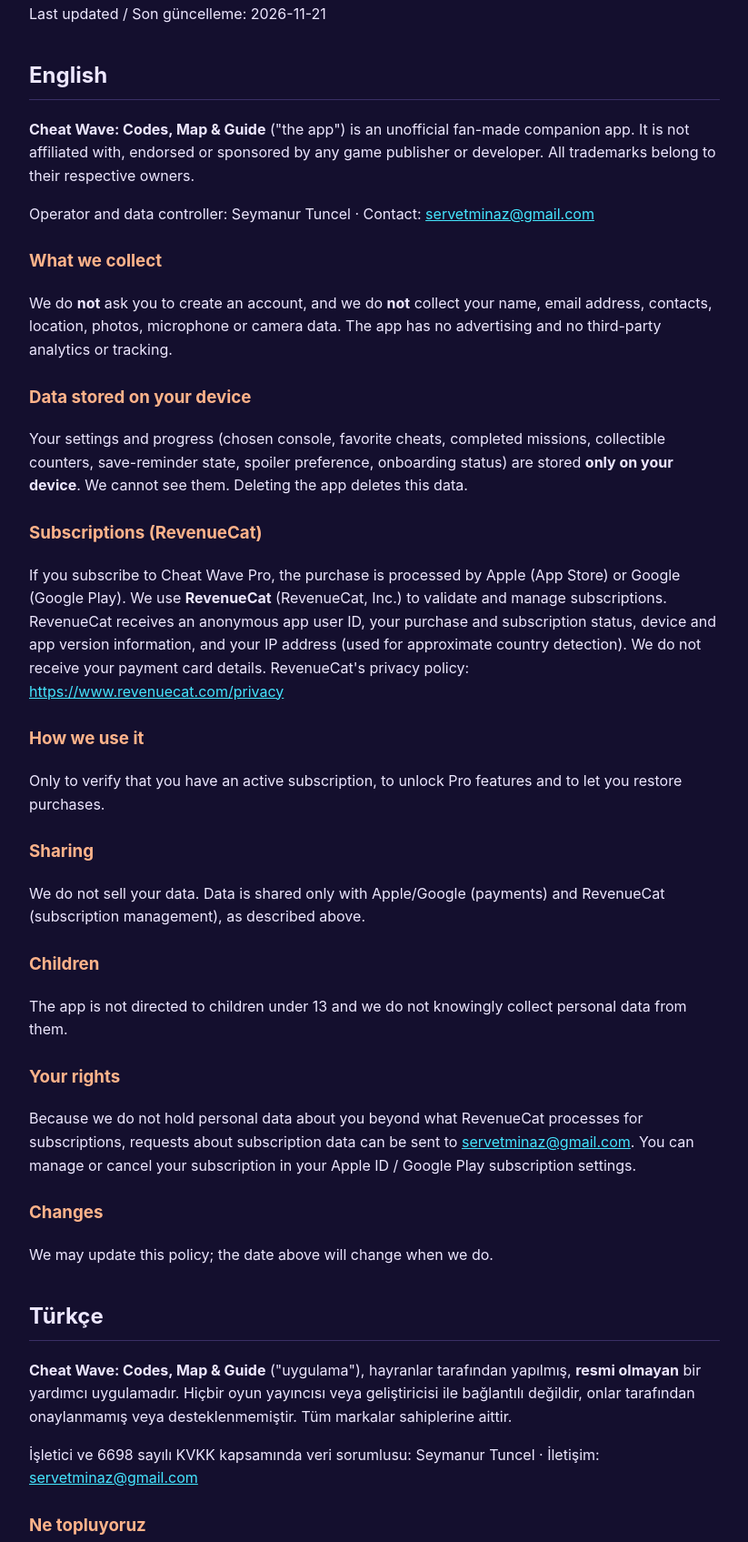
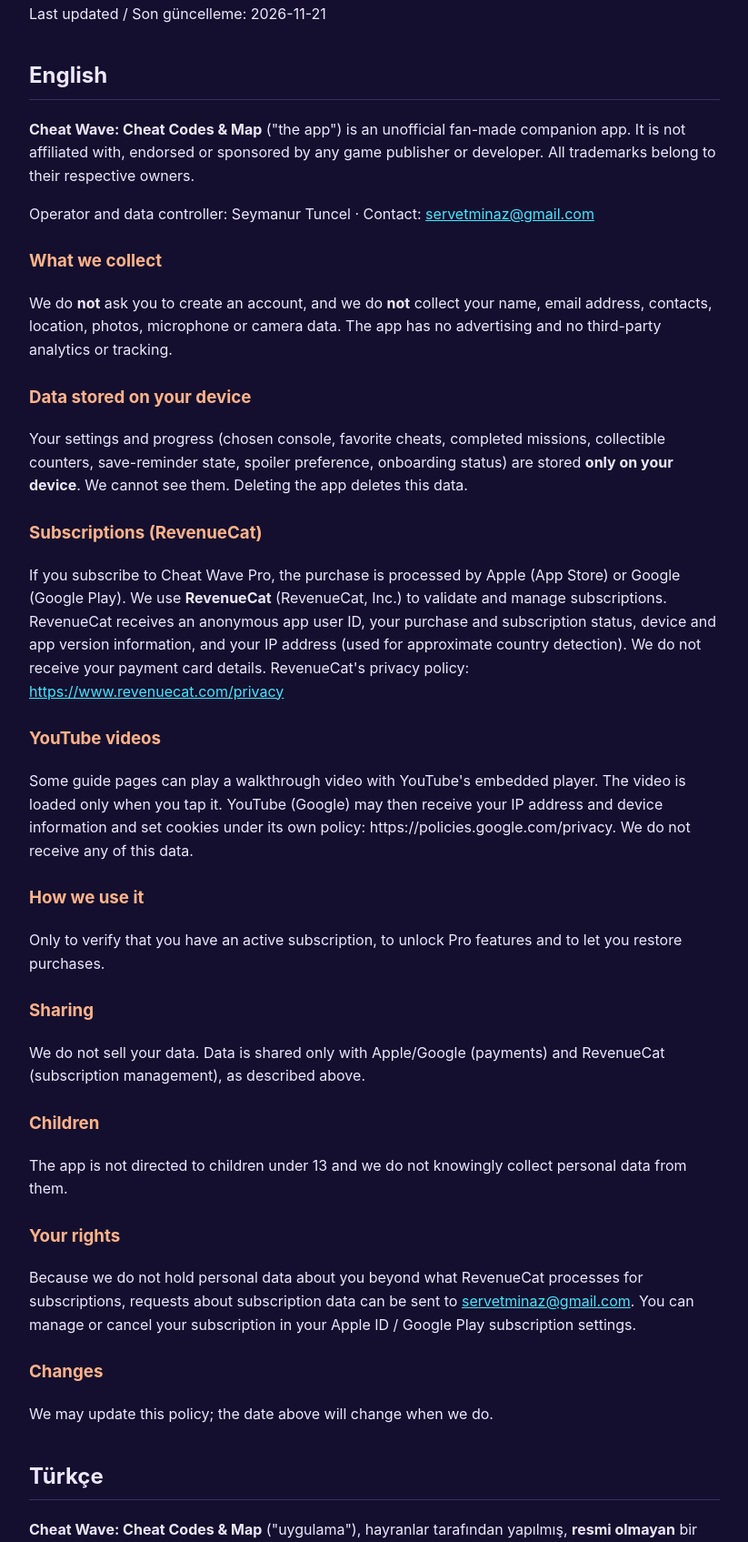
Before and after one commit to ahmetminaz/cheat-wave-legal, a plain HTML site: page privacy.html in a window 1280 px wide. Shown: the part 129-1824 px from the top of the page at 91% size, without its empty margins (228-1051 px from the left). Drawn offline with Linux system fonts and the light colour scheme.

Commit message:
Rename app to Cheat Codes & Map, add YouTube section to privacy policy
Co-Authored-By: Claude Opus 5.5 <noreply@anthropic.com>

```diff
--- a/privacy.html
+++ b/privacy.html
@@ -1,7 +1,7 @@
 <!doctype html><html lang="en"><head><meta charset="utf-8"><meta name="viewport" content="width=device-width,initial-scale=1"><title>Cheat Wave — Privacy Policy</title><link rel="stylesheet" href="style.css"></head><body><main><nav><a href="./">Cheat Wave</a><a href="privacy.html">Privacy / Gizlilik</a><a href="terms.html">Terms / Şartlar</a></nav><h1>Cheat Wave — Privacy Policy / Gizlilik Politikası</h1>
 <p>Last updated / Son güncelleme: 2026-11-21</p>
 <h2>English</h2>
-<p><strong>Cheat Wave: Codes, Map &amp; Guide</strong> ("the app") is an unofficial fan-made companion app. It is not affiliated with, endorsed or sponsored by any game publisher or developer. All trademarks belong to their respective owners.</p>
+<p><strong>Cheat Wave: Cheat Codes &amp; Map</strong> ("the app") is an unofficial fan-made companion app. It is not affiliated with, endorsed or sponsored by any game publisher or developer. All trademarks belong to their respective owners.</p>
 <p>Operator and data controller: Seymanur Tuncel · Contact: <a href="mailto:servetminaz@gmail.com">servetminaz@gmail.com</a></p>
 <h3>What we collect</h3>
 <p>We do <strong>not</strong> ask you to create an account, and we do <strong>not</strong> collect your name, email address, contacts, location, photos, microphone or camera data. The app has no advertising and no third-party analytics or tracking.</p>
@@ -9,6 +9,8 @@
 <p>Your settings and progress (chosen console, favorite cheats, completed missions, collectible counters, save-reminder state, spoiler preference, onboarding status) are stored <strong>only on your device</strong>. We cannot see them. Deleting the app deletes this data.</p>
 <h3>Subscriptions (RevenueCat)</h3>
 <p>If you subscribe to Cheat Wave Pro, the purchase is processed by Apple (App Store) or Google (Google Play). We use <strong>RevenueCat</strong> (RevenueCat, Inc.) to validate and manage subscriptions. RevenueCat receives an anonymous app user ID, your purchase and subscription status, device and app version information, and your IP address (used for approximate country detection). We do not receive your payment card details. RevenueCat's privacy policy: <a href="https://www.revenuecat.com/privacy">https://www.revenuecat.com/privacy</a></p>
+<h3>YouTube videos</h3>
+<p>Some guide pages can play a walkthrough video with YouTube's embedded player. The video is loaded only when you tap it. YouTube (Google) may then receive your IP address and device information and set cookies under its own policy: https://policies.google.com/privacy. We do not receive any of this data.</p>
 <h3>How we use it</h3>
 <p>Only to verify that you have an active subscription, to unlock Pro features and to let you restore purchases.</p>
 <h3>Sharing</h3>
@@ -20,7 +22,7 @@
 <h3>Changes</h3>
 <p>We may update this policy; the date above will change when we do.</p>
 <h2>Türkçe</h2>
-<p><strong>Cheat Wave: Codes, Map &amp; Guide</strong> ("uygulama"), hayranlar tarafından yapılmış, <strong>resmi olmayan</strong> bir yardımcı uygulamadır. Hiçbir oyun yayıncısı veya geliştiricisi ile bağlantılı değildir, onlar tarafından onaylanmamış veya desteklenmemiştir. Tüm markalar sahiplerine aittir.</p>
+<p><strong>Cheat Wave: Cheat Codes &amp; Map</strong> ("uygulama"), hayranlar tarafından yapılmış, <strong>resmi olmayan</strong> bir yardımcı uygulamadır. Hiçbir oyun yayıncısı veya geliştiricisi ile bağlantılı değildir, onlar tarafından onaylanmamış veya desteklenmemiştir. Tüm markalar sahiplerine aittir.</p>
 <p>İşletici ve 6698 sayılı KVKK kapsamında veri sorumlusu: Seymanur Tuncel · İletişim: <a href="mailto:servetminaz@gmail.com">servetminaz@gmail.com</a></p>
 <h3>Ne topluyoruz</h3>
 <p>Hesap oluşturmanızı <strong>istemiyoruz</strong>; adınızı, e-postanızı, rehberinizi, konumunuzu, fotoğraflarınızı, mikrofon veya kamera verinizi <strong>toplamıyoruz</strong>. Uygulamada reklam, üçüncü taraf analiz veya izleme yoktur.</p>
@@ -28,6 +30,8 @@
 <p>Ayarlarınız ve ilerlemeniz (seçilen konsol, favori hileler, tamamlanan görevler, koleksiyon sayaçları, kayıt hatırlatıcı durumu, spoiler tercihi, tanıtım durumu) <strong>yalnızca cihazınızda</strong> saklanır; biz göremeyiz. Uygulamayı silmek bu verileri siler.</p>
 <h3>Abonelikler (RevenueCat)</h3>
 <p>Cheat Wave Pro'ya abone olursanız ödeme Apple (App Store) veya Google (Google Play) tarafından işlenir. Abonelikleri doğrulamak ve yönetmek için <strong>RevenueCat</strong> (RevenueCat, Inc.) kullanıyoruz. RevenueCat; anonim bir uygulama kullanıcı kimliği, satın alma ve abonelik durumunuzu, cihaz ve uygulama sürümü bilgilerini ve (yaklaşık ülke tespiti için kullanılan) IP adresinizi alır. Kart bilgilerinizi almıyoruz. RevenueCat gizlilik politikası: <a href="https://www.revenuecat.com/privacy">https://www.revenuecat.com/privacy</a></p>
+<h3>YouTube videoları</h3>
+<p>Bazı rehber sayfaları YouTube'un gömülü oynatıcısıyla bir çözüm videosu oynatabilir. Video yalnızca dokunduğunuzda yüklenir. Bu durumda YouTube (Google) kendi politikası kapsamında IP adresinizi ve cihaz bilgilerinizi alabilir ve çerez kullanabilir: https://policies.google.com/privacy. Bu verilerin hiçbiri bize ulaşmaz.</p>
 <h3>Kullanım amacı</h3>
 <p>Yalnızca aktif aboneliğinizi doğrulamak, Pro özelliklerini açmak ve satın alımları geri yüklemenizi sağlamak için.</p>
 <h3>Paylaşım</h3>
```
Also changed, not shown: index.html (+1 -1 lines).
